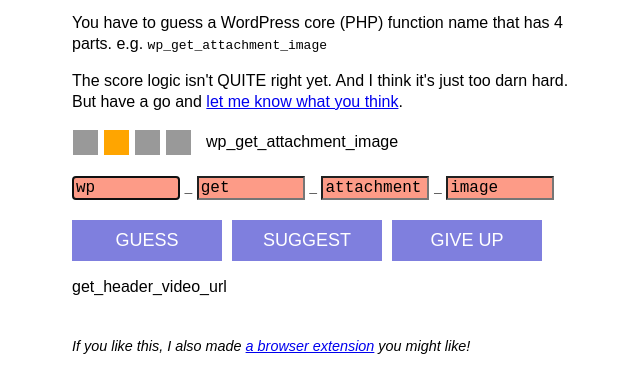
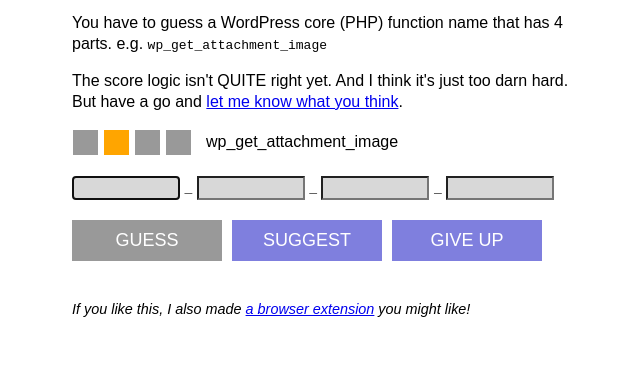
Before and after one commit to rosswintle/wordlepress, a website: page index.html in a window 1280 px wide. Both pictures are taken after a click on the button "GUESS". Shown: the part 172-564 px from the top of the page, without its empty margins (318-958 px from the left). Drawn offline with nearby package versions, Linux system fonts and the light colour scheme.

Commit message:
Improve input colours and prevent invalid submissions

```diff
--- a/index.html
+++ b/index.html
@@ -100,6 +100,11 @@
             border: 0 none;
             text-transform: uppercase;
             letter-spacing: 0.2;
+            cursor: pointer;
+        }
+        button:disabled {
+            background-color: #999;
+            cursor: not-allowed;
         }
         #answer {
             margin-top: 12px;
@@ -136,13 +141,11 @@
         <code>_</code> <input x-model="currentGuesses[2]" id="part2" type="text" name="part2" :key="part2" :class="{ 'green': inputIsGreen(2), orange: inputIsOrange(2), grey: inputIsGrey(2), red: inputIsRed(2)}" autocomplete="off" autocorrect="off" autocapitalize="off" spellcheck="false">
         <code>_</code> <input x-model="currentGuesses[3]" id="part3" type="text" name="part3" :key="part3" :class="{ 'green': inputIsGreen(3), orange: inputIsOrange(3), grey: inputIsGrey(3), red: inputIsRed(3)}" autocomplete="off" autocorrect="off" autocapitalize="off" spellcheck="false">
         <div id="buttons">
-            <button class="guessButton" @click.prevent="processGuess">Guess</button>
+            <button class="guessButton" x-bind:disabled="guessInvalid" @click.prevent="processGuess">Guess</button>
             <button class="suggestButton" @click.prevent="suggestGuess">Suggest</button>
             <button class="giveUpButton" @click.prevent="giveUp">Give Up</button>
         </div>
     </form>
-
-    <p x-text="func"></p>
 
     <div id="answer" x-show="finished" x-cloak>
         It was: <span x-text="func"></span> (<a target="_blank" :href="'https://developer.wordpress.org/reference/functions/' + func">View docs</a>)
@@ -180,35 +183,48 @@
 
                     guessedWords: [],
 
+                    orangeWords: [],
+
                     currentGuesses:[ 'wp', 'get','attachment','image' ],
 
                     correctWords: ['', '', '', ''],
 
                     func: funcs[Math.floor(Math.random()*funcs.length)],
 
+                    funcPartsLower: [],
+
                     finished: false,
 
+                    init() {
+                        this.funcPartsLower = this.func.toLowerCase().split('_');
+                    },
+
                     processGuess(e) {
+                        if ( ! this.allGuessesValid() ) {
+                            return;
+                        }
+
                         thisGuess = new Guess();
                         thisGuessedFunc = '';
-
-                        funcLower = this.func.toLowerCase();
 
                         for (let i = 0; i < 4; i++) {
                             elem = document.getElementById(`part${i}`);
                             let guessText = elem.value.toLowerCase();
                             let guessTextLower = guessText.toLowerCase();
-                            // elem.value = '';
+
+                            // Clear the guess
+                            this.currentGuesses[i] = '';
 
                             // Remove guessed words from the suggestion list
                             this.removeSuggestion(guessText);
                             this.guessedWords.push(guessText);
 
-                            if (guessTextLower === (funcLower).split('_')[i]) {
+                            if (guessTextLower === this.funcPartsLower[i]) {
                                 thisGuess.tiles[i] = new Tile(guessTextLower, 2);
                                 this.correctWords[i] = guessTextLower;
-                            } else if ( (funcLower).split('_').includes( guessTextLower ) ) {
+                            } else if (this.funcPartsLower.includes(guessTextLower)) {
                                 thisGuess.tiles[i] = new Tile(guessTextLower, 1);
+                                this.orangeWords.push(guessTextLower);
                             } else {
                                 thisGuess.tiles[i] = new Tile(guessTextLower, 0);
                             }
@@ -242,17 +258,31 @@
                         words.splice(wordIndex, 1);
                     },
 
+                    guessInvalid() {
+                        return ! this.allGuessesValid();
+                    },
+
+                    allGuessesValid() {
+                        // Create array of numbers 1-4
+                        let numbers = Array.from(Array(4).keys());
+                        return numbers.every(this.guessIsValid.bind(this));
+                    },
+
+                    guessIsValid(guessIndex) {
+                        return this.guessedWords.includes(this.currentGuesses[guessIndex]) || words.includes(this.currentGuesses[guessIndex]);
+                    },
+
                     inputIsGreen(i) {
                         return this.currentGuesses[i].length > 0 && this.correctWords[i] === this.currentGuesses[i]
                     },
                     inputIsOrange(i) {
-                        return this.currentGuesses[i].length > 0 && this.correctWords.includes(this.currentGuesses[i] );
+                        return this.currentGuesses[i].length > 0 && this.orangeWords.includes(this.currentGuesses[i] );
                     },
                     inputIsRed(i) {
                         return this.currentGuesses[i].length > 0 && this.guessedWords.includes(this.currentGuesses[i] );
                     },
                     inputIsGrey(i) {
-                        return ! words.includes(this.currentGuesses[i]);
+                        return ! this.guessIsValid(i);
                     },
 
                     giveUp() {
```
